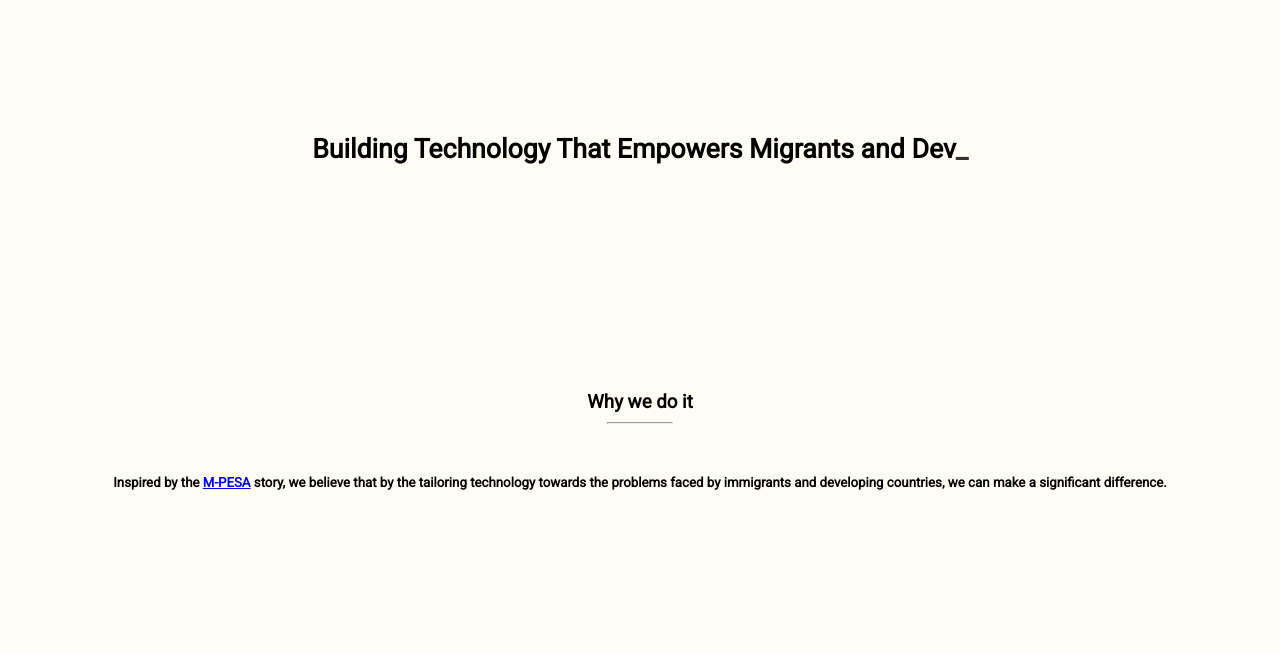
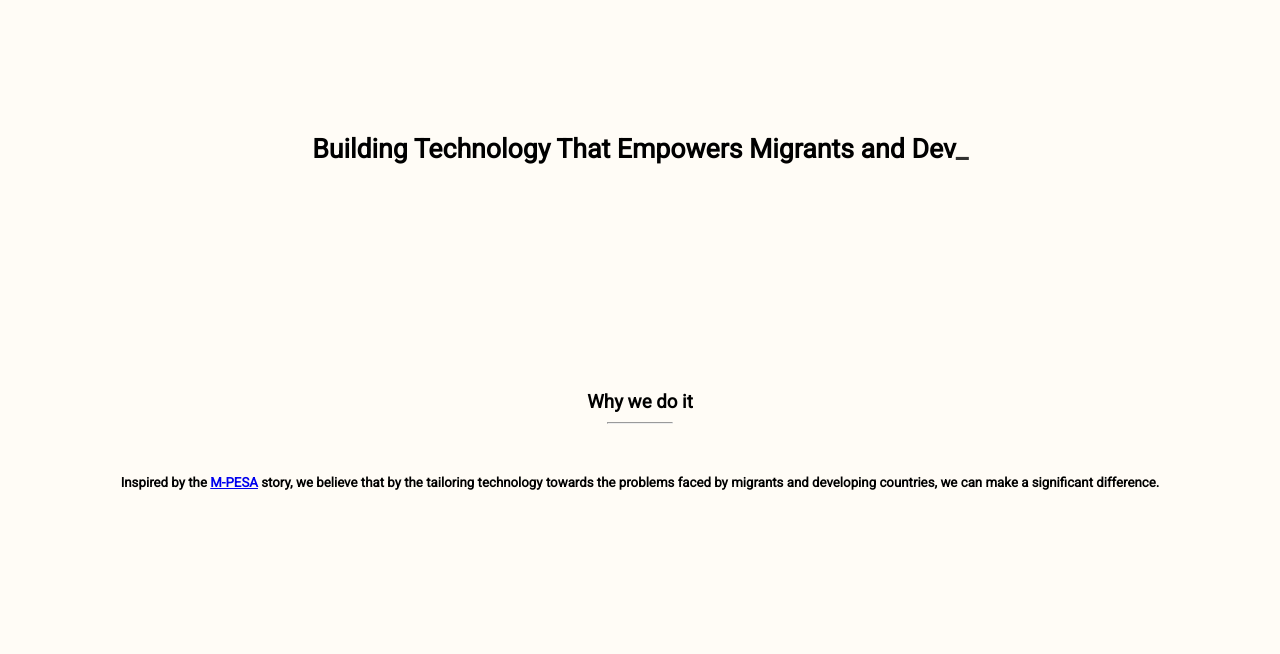
Before and after one commit to kwakudavis/Nonsao.github.io, a plain HTML site: page index.html in a window 1280 px wide. Shown: the part 137-791 px from the top of the page. Drawn offline with nearby package versions, Linux system fonts and the light colour scheme.

Commit message:
Update index.html

```diff
--- a/index.html
+++ b/index.html
@@ -59,7 +59,7 @@
             </h3>
             </div>
             <div class="whyWeDoItDivInner2">
-                <H5 > Inspired by the <a href="https://www.uncdf.org/article/7936/mobile-money-mysteries-series" target="_blank">M-PESA</a> story, we believe that by the tailoring technology towards the problems faced by immigrants and developing countries, we can make a significant difference.
+                <H5 > Inspired by the <a href="https://www.uncdf.org/article/7936/mobile-money-mysteries-series" target="_blank">M-PESA</a> story, we believe that by the tailoring technology towards the problems faced by migrants and developing countries, we can make a significant difference.
                 </H5>
             </div>
 
```
